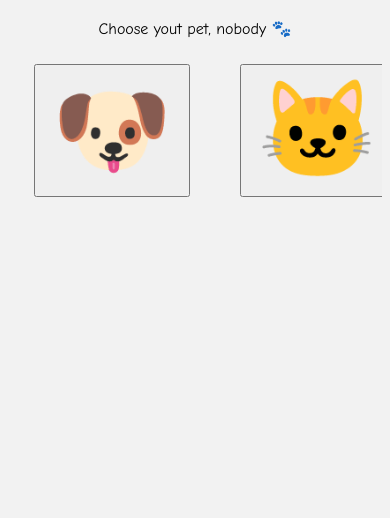
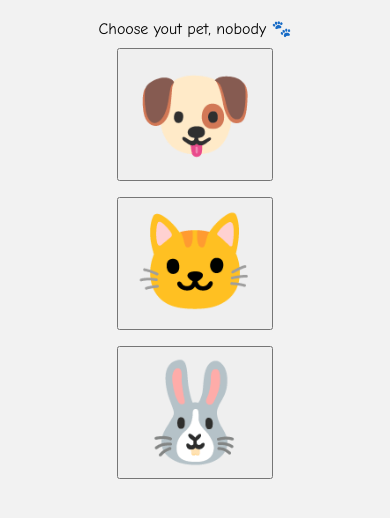
Before and after one commit to danhevan/virtualPetGame, a plain HTML site: page docs/kaj_semestralka.html in a window 390 px wide. Shown: the part 70-588 px from the top of the page. Drawn offline with Linux system fonts and the light colour scheme.

Commit message:
table responsivity

```diff
--- a/docs/kaj_semestralka.js
+++ b/docs/kaj_semestralka.js
@@ -369,18 +369,32 @@ function saveState() {
     }, 1000);
   }
 
-  //if nickname doesnt have pet he needs to choose one...
+  //if nickname doesnt have pet he needs to choose one
   function loadOrChoosePet(){
   let savedPet = localStorage.getItem(`petEmoji_${nickname}`);
   if (!savedPet) {
     const table =document.getElementById("pet-selector");
 
     document.getElementById("pet-selected").style.display = "none";
+
+    //responsibility, on phone it looks mutch better with display block
+
+    if(window.innerWidth>600){
     table.style.display = "inline-block";
 
-    if(!document.getElementById("instruction-lable")){
+    } else{
+      table.style.display = "inline-block";
+      const tds = document.getElementsByTagName('td');
+      for (let td of tds) {
+        td.style.display = "block";
+        td.style.padding = 0;
+      }
+      document.body.style.overflow = "auto";
+    }
+
+    if(!document.getElementById("instruction-label")){
     const label = document.createElement('div');
-    label.id ="instruction-lable";
+    label.id ="instruction-label";
     label.appendChild(document.createTextNode(`Choose yout pet, ${nickname} 🐾`));
     document.body.insertBefore(label, table);
     }
@@ -407,8 +421,9 @@ function selectPet(emoji) {
   pet.style.display = "inline-block";
   document.getElementById("pet-selector").style.display = "none";
   document.getElementById("pet-selected").style.display = "block";
-  document.getElementById("instruction-lable").style.display = "none";
+  document.getElementById("instruction-label").style.display = "none";
 
+  document.body.style.overflow = "hidden";
   loadState();
 }
 
@@ -416,7 +431,6 @@ function selectPet(emoji) {
 function createSVGFood(type) {
   const svgNS = "http://www.w3.org/2000/svg";
   const food = document.createElementNS(svgNS, "g");
-  let shape;
 
   if (type === "mrkev") {
 
--- a/docs/kaj_semstralka.css
+++ b/docs/kaj_semstralka.css
@@ -70,6 +70,10 @@ body {
   padding: 1rem;
 }
 
+.pet-select-media{
+  display:block;
+}
+
 
 
 .pet-select{
@@ -88,6 +92,7 @@ body {
   .pet-btn::after {
     content: "";
   }
+
 }
 
 
```
